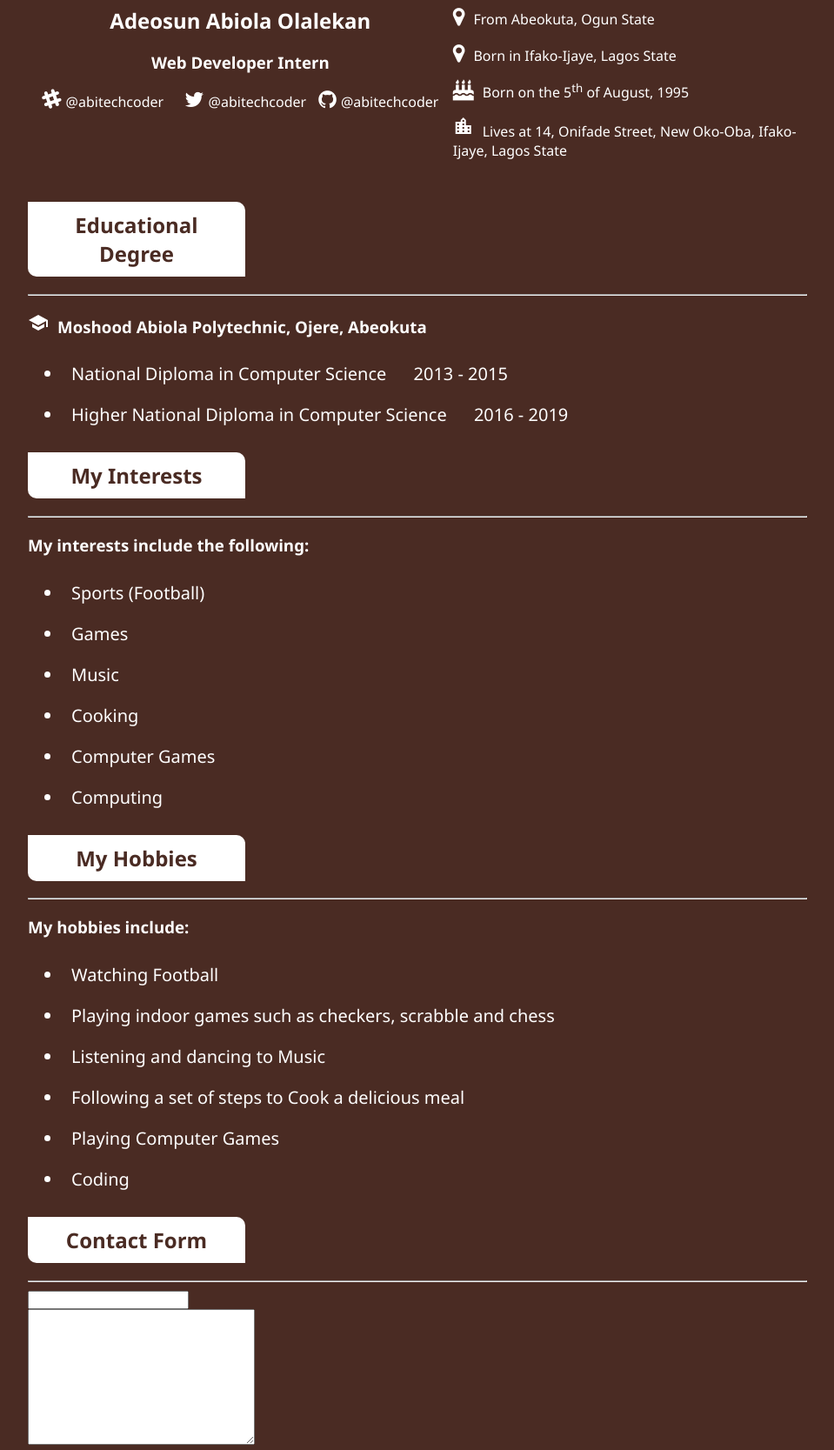
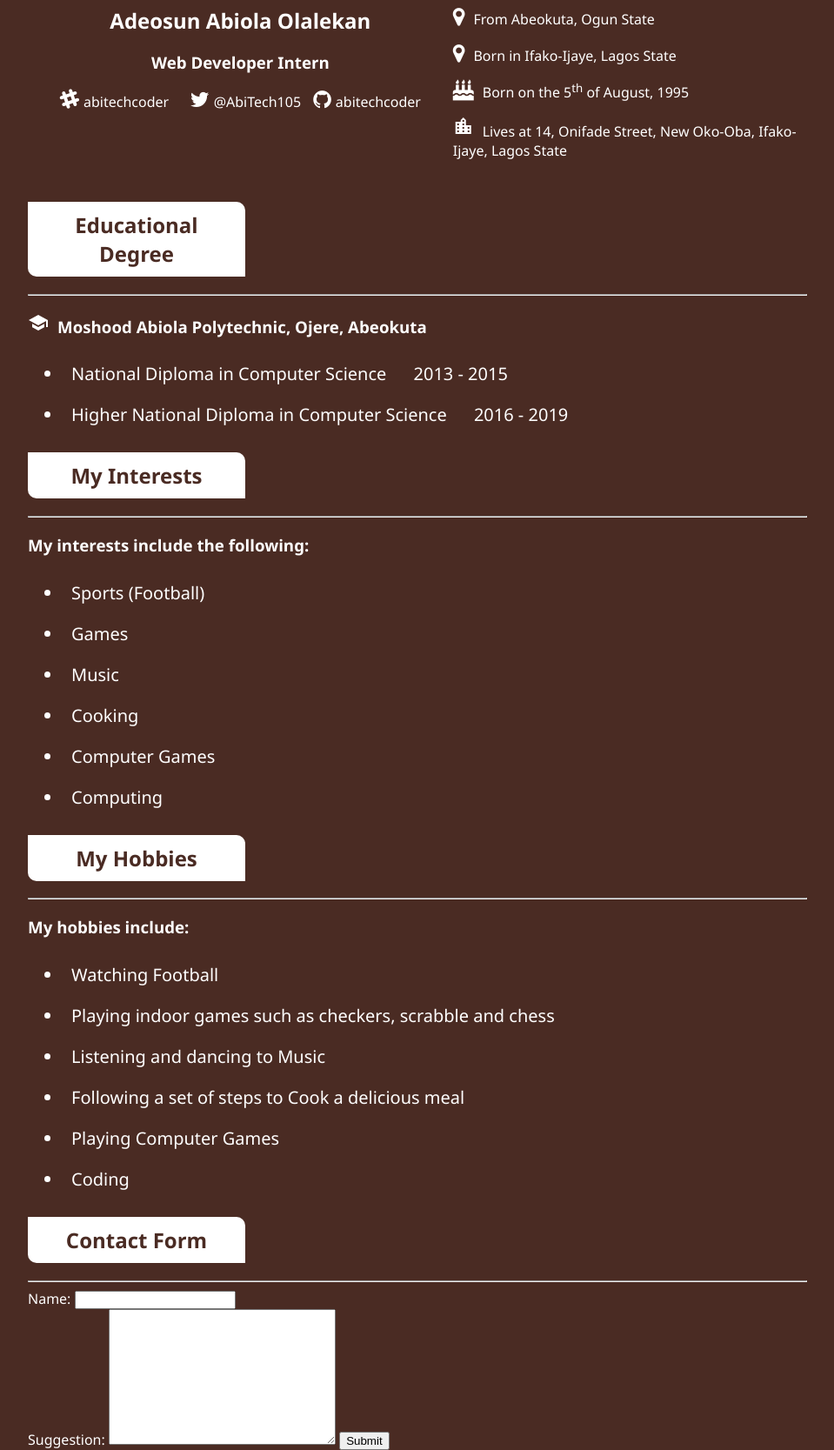
Before and after one commit to abitechcoder/abitechcoder-profile-page, a plain HTML site: page index.html in a window 1280 px wide. Shown: the part 303-1970 px from the top of the page at 87% size, without its empty margins (160-1119 px from the left). Drawn offline with Linux system fonts and the light colour scheme.

Commit message:
Update index.html

```diff
--- a/index.html
+++ b/index.html
@@ -26,9 +26,9 @@
                     <div class="intro-left">
                         <h2>Adeosun Abiola Olalekan</h2>
                         <h3>Web Developer Intern</h3>
-                        <p><span style="margin-right:10px;"><i class="fa fa-slack" style="font-size:24px; margin-right:5px;"></i>@abitechcoder</span>
-                            <span style="margin-right:10px;"></span><i class="fa fa-twitter" style="font-size:24px; margin-right:5px;"></i>@abitechcoder</span>
-                            <span style="margin-right:10px;"></span><i class="fa fa-github" style="font-size:24px; margin-right:5px;"></i>@abitechcoder</span>
+                        <p><span style="margin-right:10px;"><i class="fa fa-slack" style="font-size:24px; margin-right:5px;"></i>abitechcoder</span>
+                            <span style="margin-right:10px;"></span><i class="fa fa-twitter" style="font-size:24px; margin-right:5px;"></i>@AbiTech105</span>
+                            <span style="margin-right:10px;"></span><i class="fa fa-github" style="font-size:24px; margin-right:5px;"></i>abitechcoder</span>
                         </p>
                     </div>
                     <div class="intro-right">
@@ -78,10 +78,12 @@
                     <div class="contact-form">
                         <h2>Contact Form</h2>
 					    <hr>
-                        <label for="name"></label>
+                        <label for="name">Name:</label>
                         <input type="text" name="name" id=""><br>
-                        <label for="suggestion"></label>
+                        <label for="suggestion">Suggestion:</label>
                         <textarea name="suggestion" id="" cols="30" rows="10"></textarea>
+                        <input type="button" value="Submit">
+
                     </div>
                 </div>
             </div>
```
